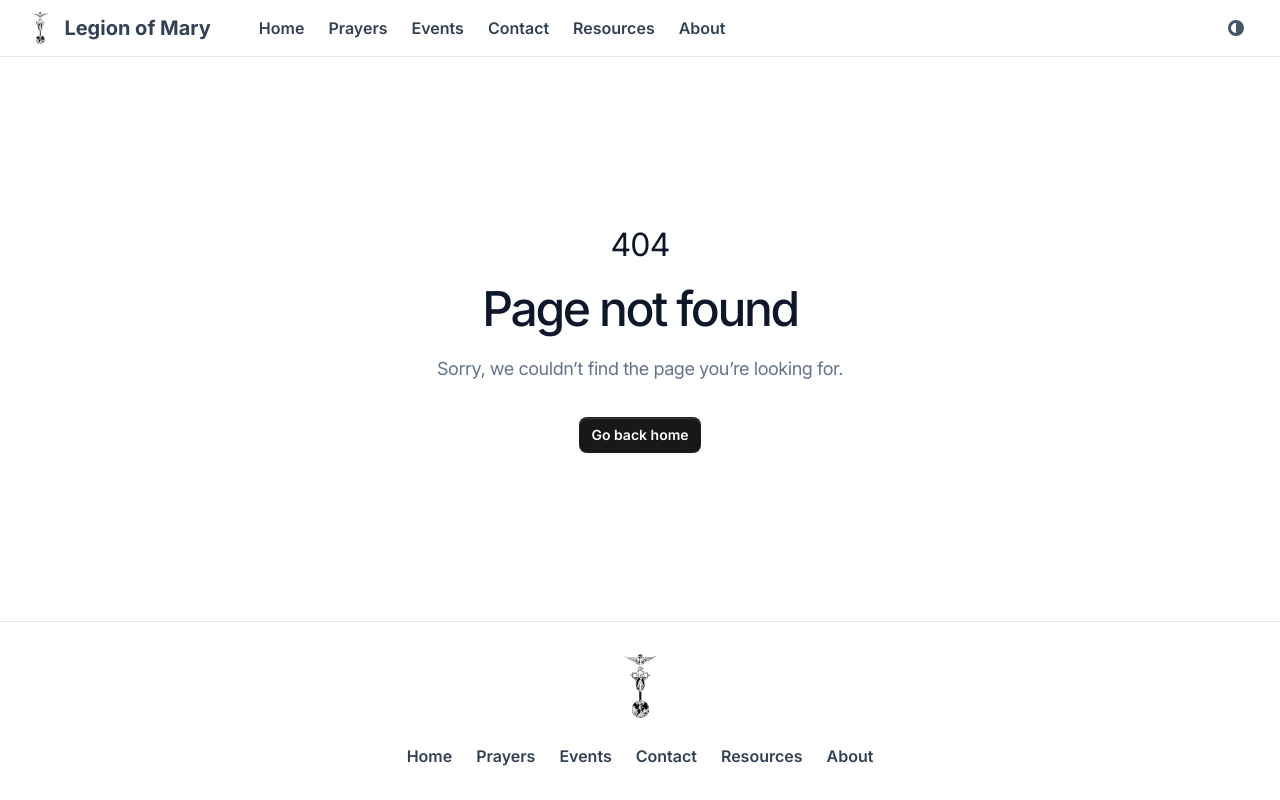
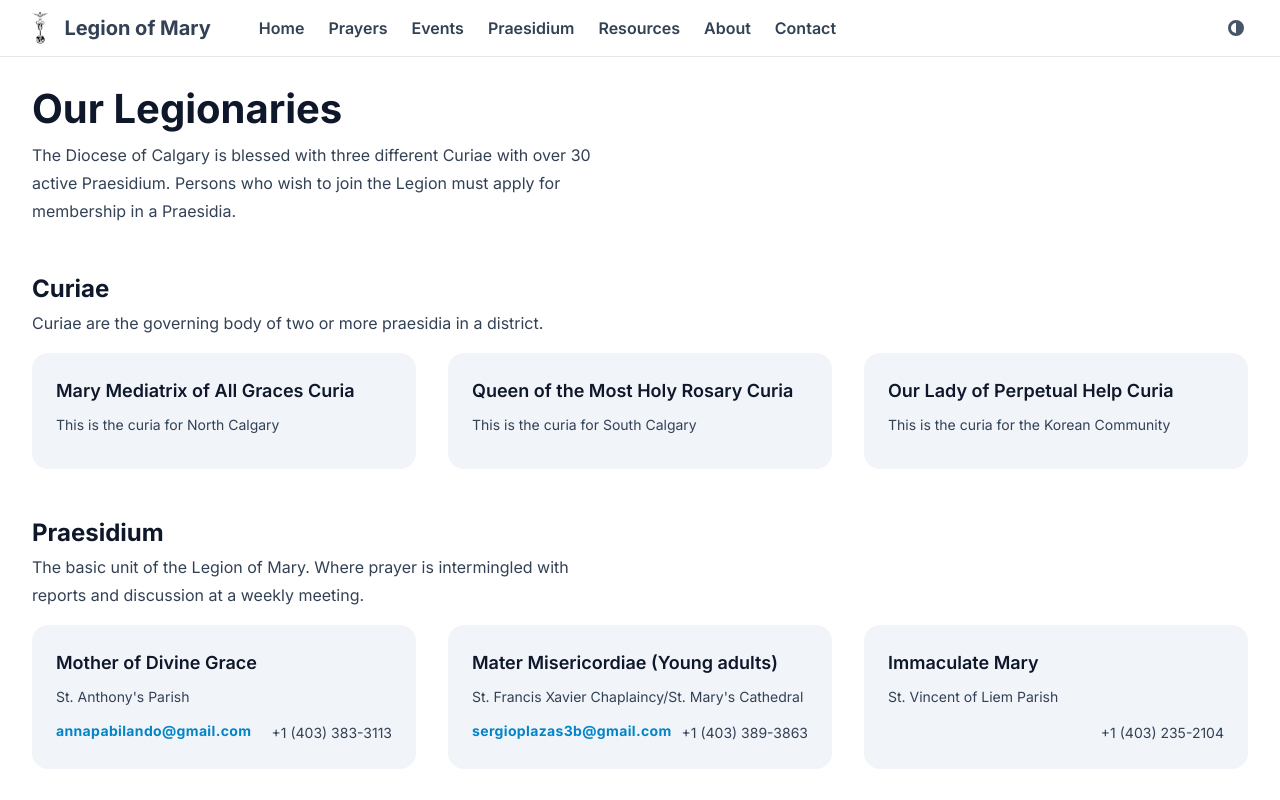
Before and after one commit to ozdv/legion, a Next.js app: page /praesidium in a window 1280 px wide. Before the commit this address had no page. Shown: the top 800 px of the page. Built offline with nearby package versions, Linux system fonts and the light colour scheme.

Commit message:
add contact section

```diff
--- a/src/app/page.tsx
+++ b/src/app/page.tsx
@@ -21,7 +21,6 @@ export default function Home() {
       {/* // TODO: Pending testimonies lol  */}
       {/* <Testimonies /> */}
 
-      {/* // TODO: Pending contacts to set this up */}
       <CTA />
     </Container>
   );
--- a/src/app/contact/page.tsx
+++ b/src/app/praesidium/page.tsx
@@ -10,11 +10,11 @@ import {
 } from "../../constants/praesidiaLists";
 
 export const metadata: Metadata = {
-  title: "Contact",
+  title: "Calgary Praesidium",
   description: "Contact our Legion officers",
 };
 
-const Contact = () => {
+const PraesidiumPage = () => {
   // https://legionofmaryquincycuria.weebly.com/
   // https://tailwindui.com/components/application-ui/lists/grid-lists
 
@@ -25,21 +25,21 @@ const Contact = () => {
       <section className="space-y-8 sm:space-y-12">
         <div className="">
           <h2 className="text-3xl font-bold text-slate-900 dark:text-slate-100 sm:text-4xl">
-            Contact us
+            Our Legionaries
           </h2>
           <p className="mt-1 max-w-xl text-sm text-slate-700 dark:text-slate-200 sm:text-base">
             The Diocese of Calgary is blessed with three different Curiae with
-            over 30 active Praesidia. Persons who wish to join the Legion must
+            over 30 active Praesidium. Persons who wish to join the Legion must
             apply for membership in a Praesidia.
           </p>
         </div>
 
         <div className="">
           <h3 className="text-2xl font-bold text-slate-900 dark:text-slate-100 sm:text-2xl">
-            Curias
+            Curiae
           </h3>
           <p className="mt-1 max-w-xl text-sm text-slate-700 dark:text-slate-200 sm:text-base">
-            Curias are the governing body of two or more praesidia in a
+            Curiae are the governing body of two or more praesidia in a
             district.
           </p>
           <div className="mt-4 grid grid-cols-1 gap-4 sm:grid-cols-2 lg:col-span-3 lg:grid-cols-3 lg:gap-8">
@@ -107,4 +107,4 @@ const Contact = () => {
   );
 };
 
-export default Contact;
+export default PraesidiumPage;
--- a/src/components/hero/announcements.tsx
+++ b/src/components/hero/announcements.tsx
@@ -5,7 +5,7 @@ const Announcements = () => {
   return (
     <section
       id="announcements"
-      aria-label="announcements from legion of mary calgary curias"
+      aria-label="announcements from legion of mary calgary curiae"
       className="pt-20"
     >
       <div className="mx-auto max-w-7xl px-4 sm:px-6 lg:px-8">
--- a/src/components/hero/banner.tsx
+++ b/src/components/hero/banner.tsx
@@ -21,7 +21,7 @@ const Banner = () => {
             <div className="mt-8 flex w-full flex-col justify-center gap-6 sm:flex-row sm:items-center sm:justify-start">
               <Button
                 className="sm:px-8 sm:text-lg"
-                href="/contact"
+                href="/praesidium"
                 color="primary"
               >
                 Get involved!
--- a/src/components/hero/cta.tsx
+++ b/src/components/hero/cta.tsx
@@ -6,7 +6,7 @@ const CTA = () => {
   return (
     <section
       id="cta"
-      aria-label="cta for legion of mary calgary curias"
+      aria-label="cta for legion of mary calgary curiae"
       className="pt-20"
     >
       <div className="mx-auto max-w-2xl">
@@ -22,7 +22,7 @@ const CTA = () => {
           <div className="flex w-full flex-col justify-center gap-6 sm:flex-row lg:mt-0">
             <Button
               className="sm:px-8 sm:text-lg"
-              href="/contact"
+              href="/praesidium"
               color="primary"
             >
               Reach out today!
--- a/src/components/hero/description.tsx
+++ b/src/components/hero/description.tsx
@@ -11,7 +11,7 @@ const Description = () => {
   return (
     <section
       id="description"
-      aria-label="description for legion of mary calgary curias"
+      aria-label="description for legion of mary calgary curiae"
       className="pt-20"
     >
       <div className="mx-auto max-w-2xl lg:max-w-7xl">
--- a/src/components/hero/faq.tsx
+++ b/src/components/hero/faq.tsx
@@ -40,7 +40,7 @@ const FAQ = () => {
   return (
     <section
       id="faq"
-      aria-label="faq for legion of mary calgary curias"
+      aria-label="faq for legion of mary calgary curiae"
       className="pt-20"
     >
       <div className="mx-auto max-w-2xl divide-y border-b pb-6 lg:max-w-7xl">
--- a/src/components/hero/testimonies.tsx
+++ b/src/components/hero/testimonies.tsx
@@ -51,7 +51,7 @@ const Testimonies = () => {
   ];
 
   return (
-    <section id="faq" aria-label="faq for legion of mary calgary curias">
+    <section id="faq" aria-label="faq for legion of mary calgary curiae">
       <div className="mx-auto max-w-2xl lg:max-w-7xl">
         <h2 className="max-w-2xl text-3xl font-bold tracking-tight text-slate-900 dark:text-slate-200 sm:text-4xl">
           Our Legionaries
--- a/src/components/navigation/navItems.ts
+++ b/src/components/navigation/navItems.ts
@@ -2,7 +2,8 @@ export const navItems = [
   { label: "Home", href: "/" },
   { label: "Prayers", href: "prayers" },
   { label: "Events", href: "events" },
-  { label: "Contact", href: "contact" },
+  { label: "Praesidium", href: "praesidium" },
   { label: "Resources", href: "resources" },
   { label: "About", href: "about" },
+  { label: "Contact", href: "contact" },
 ];
```
